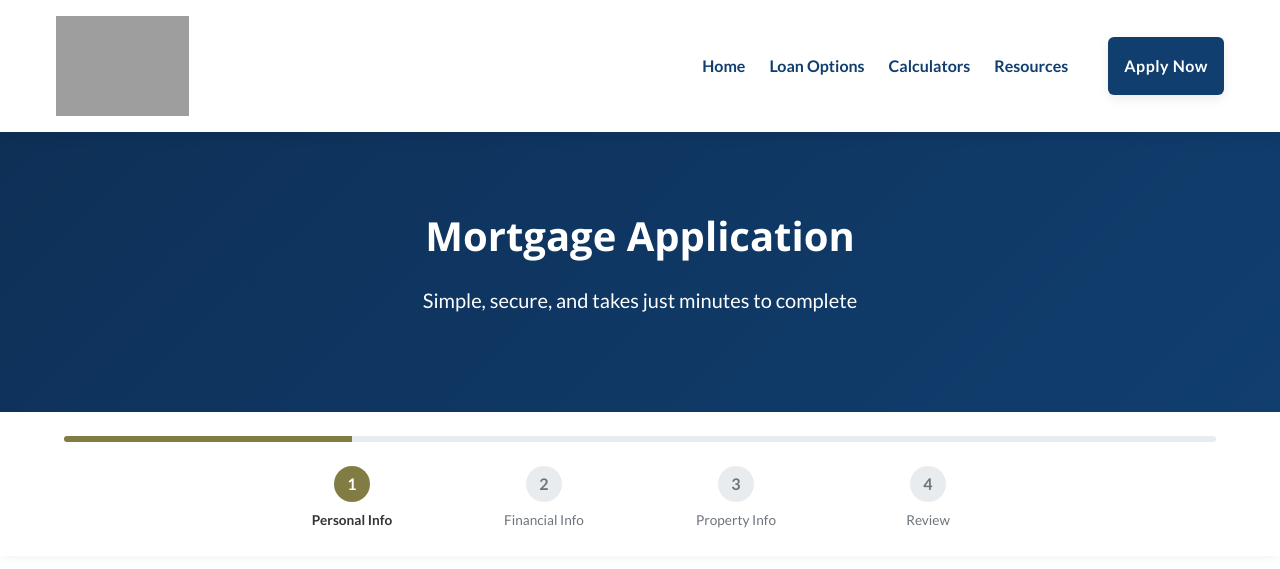
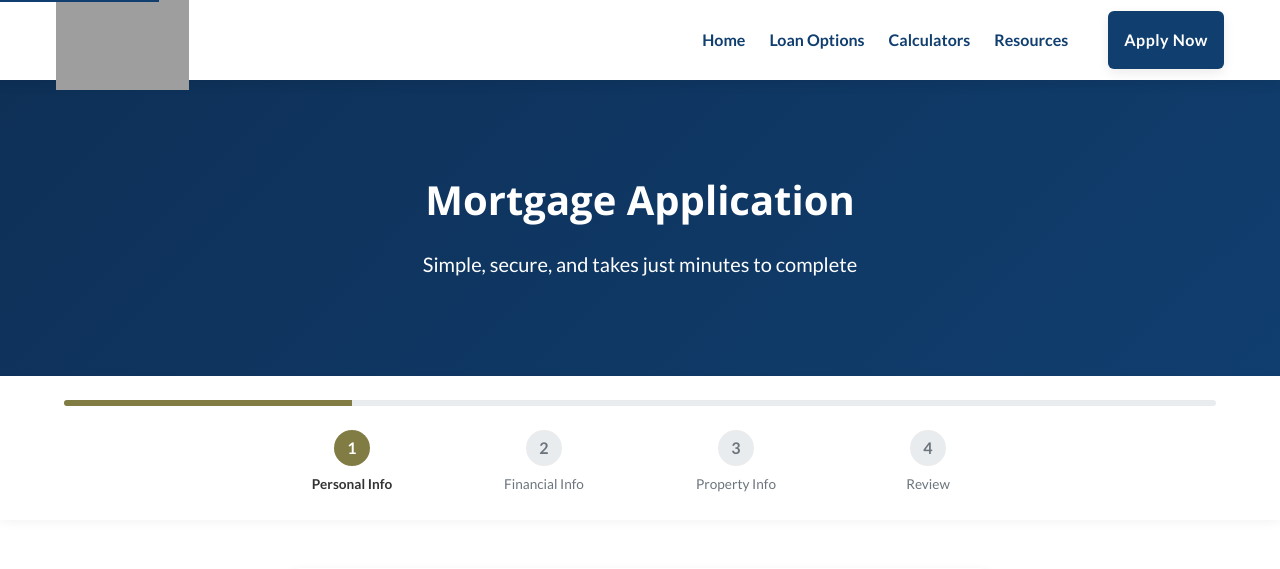
Before and after one commit to JakeHamacher/JakeHamacher.github.io, a PHP site: page /apply/index.html in a window 1280 px wide. Shown: the top 569 px of the page. Run offline with PHP 8.4, Linux system fonts and the light colour scheme; grey boxes are pictures that could not be loaded.

Commit message:
feat: make header sticky and adjust hero padding
Co-authored-by: aider (deepseek/deepseek-chat) <aider@aider.chat>

```diff
--- a/assets/css/main.css
+++ b/assets/css/main.css
@@ -105,19 +105,25 @@ img {
 }
 
 /* Header Styles */
+#header-placeholder {
+    position: sticky;
+    top: 0;
+    z-index: 1000;
+    width: 100%;
+}
+
 .header {
     background-color: var(--white);
     box-shadow: var(--box-shadow);
-    position: sticky;
-    top: 0;
-    z-index: 1000;
-    padding: 1rem 0;
+    width: 100%;
+    padding: 0;
 }
 
 .header .container {
     display: flex;
     justify-content: space-between;
     align-items: center;
+    height: 80px;
 }
 
 .logo a {
@@ -190,13 +196,15 @@ img {
 .hero {
     background: linear-gradient(rgba(0, 0, 0, 0.6), rgba(0, 0, 0, 0.6)), url('../images/hero-bg.jpg') no-repeat center center/cover;
     color: var(--white);
-    padding: 8rem 0 6rem;
+    padding: 7rem 0 6rem;
     text-align: center;
+    margin-top: 0;
 }
 
 .hero-apply {
-    padding: 5rem 0 4rem;
+    padding: 6rem 0 4rem;
     background: linear-gradient(135deg, var(--primary-dark) 0%, var(--primary-color) 100%);
+    margin-top: 0;
 }
 
 /* Progress Steps */
--- a/index.html
+++ b/index.html
@@ -1,7 +1,7 @@
 <link rel="stylesheet" href="assets/css/main.css">
 <div id="header-placeholder"></div>
 <!-- Hero Section -->
-<section class="hero" id="main-content">
+<section class="hero" id="main-content" style="margin-top: 0;">
     <div class="container">
         <div class="hero-content">
             <h1>Your Path to Homeownership Starts Here</h1>
```
